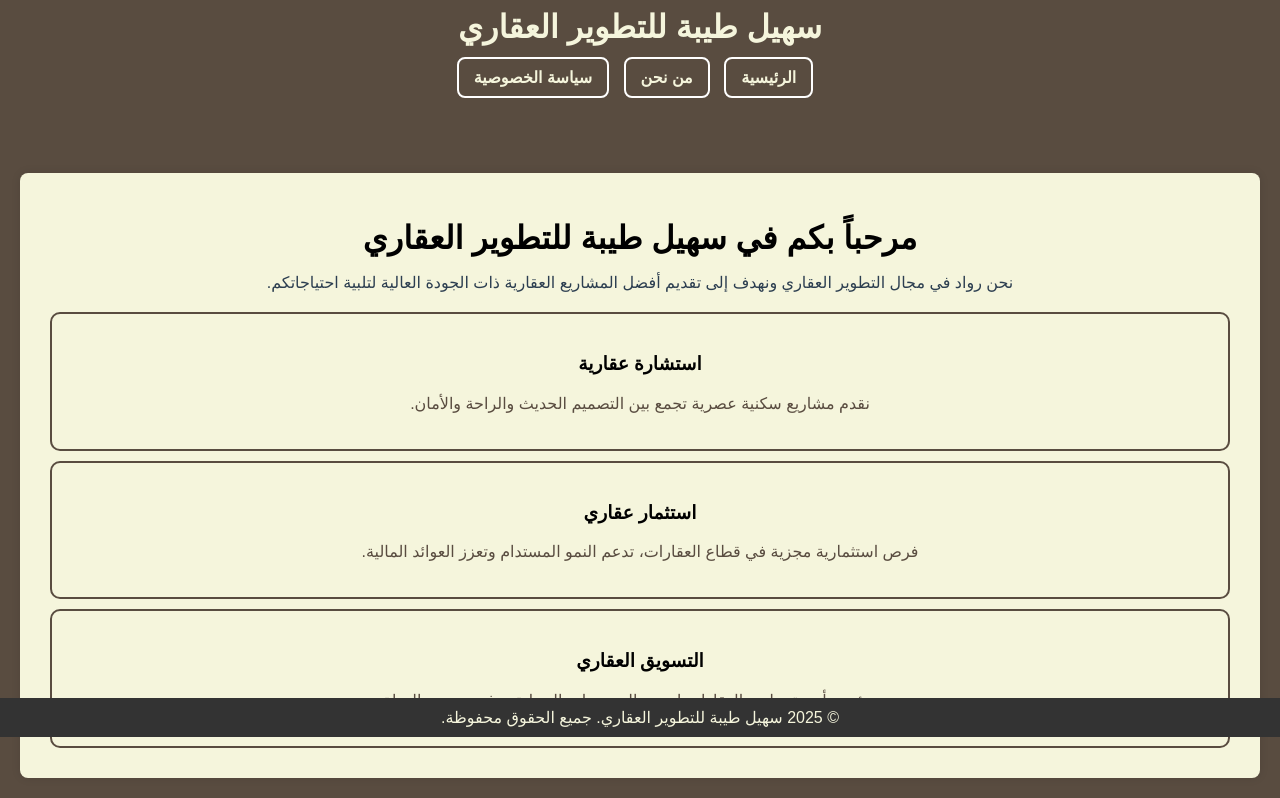
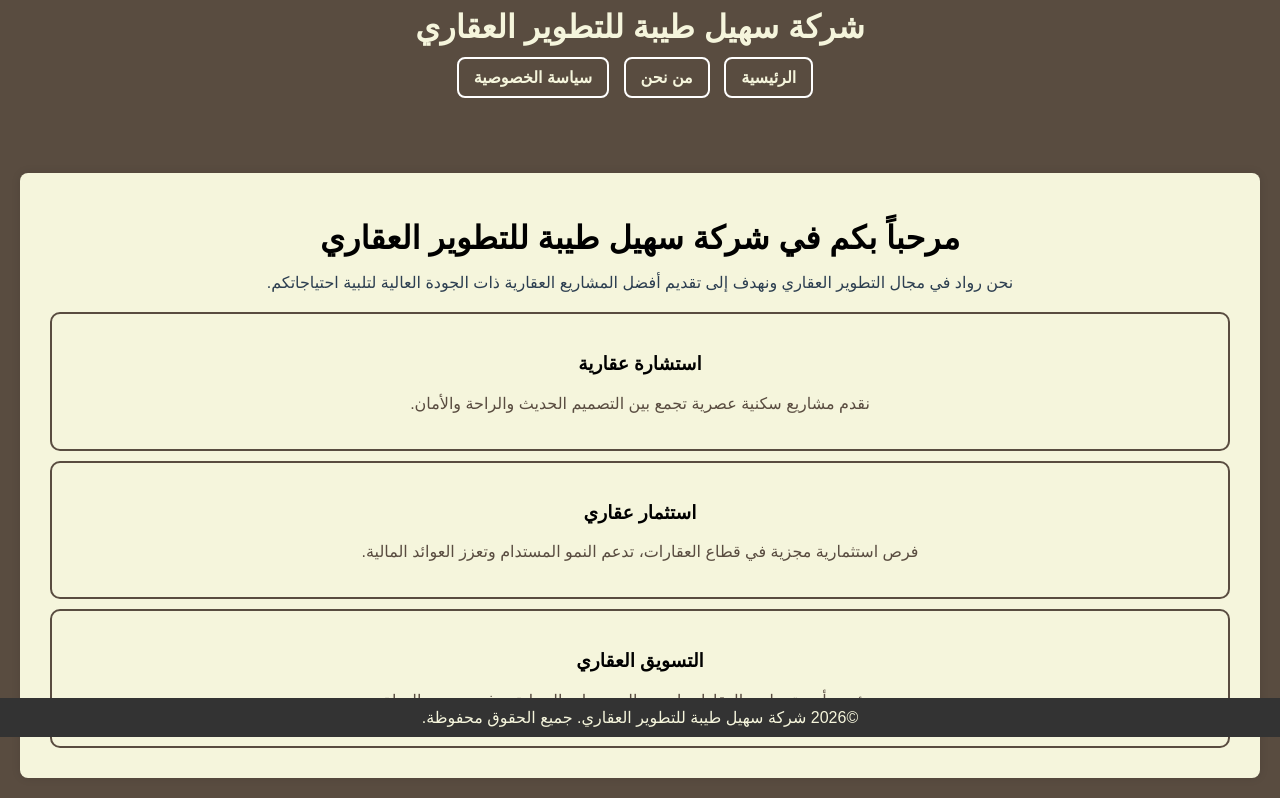
Before and after one commit to faisalaljumahrafea-ui/suhail_tayba, a plain HTML site: page index.html in a window 1280 px wide. Shown: the part 63-861 px from the top of the page. Drawn offline with Linux system fonts and the light colour scheme.

Commit message:
small fixes

```diff
--- a/index.html
+++ b/index.html
@@ -3,7 +3,7 @@
 <head>
     <meta charset="UTF-8">
     <meta name="viewport" content="width=device-width, initial-scale=1.0">
-    <title>سهيل طيبة للتطوير العقاري - الصفحة الرئيسية</title>
+    <title>شركة سهيل طيبة للتطوير العقاري - الصفحة الرئيسية</title>
     <link rel="stylesheet" href="style.css">
 
     <!-- Snap Pixel Code -->
@@ -38,7 +38,7 @@
 
 
         <img src="atharlogo.png" alt="Athar Logo" class="logo">
-        <h1>سهيل طيبة للتطوير العقاري</h1>
+        <h1>شركة سهيل طيبة للتطوير العقاري</h1>
         <nav>
             <ul>
                 <li><a href="index.html">الرئيسية</a></li>
@@ -50,7 +50,7 @@
 
     <main>
         <section class="hero">
-            <h2>مرحباً بكم في سهيل طيبة للتطوير العقاري</h2>
+            <h2>مرحباً بكم في شركة سهيل طيبة للتطوير العقاري</h2>
             <p>نحن رواد في مجال التطوير العقاري ونهدف إلى تقديم أفضل المشاريع العقارية ذات الجودة العالية لتلبية احتياجاتكم.</p>
         </section>
 
@@ -71,7 +71,7 @@
     </main>
 
     <footer>
-        <p>&copy; 2025 سهيل طيبة للتطوير العقاري. جميع الحقوق محفوظة.</p>
+        <p>&copy;2026 شركة سهيل طيبة للتطوير العقاري. جميع الحقوق محفوظة.</p>
     </footer>
 </body>
 </html>
```
Also changed, not shown: about.html (+4 -4 lines), privacy.html (+4 -4 lines).
